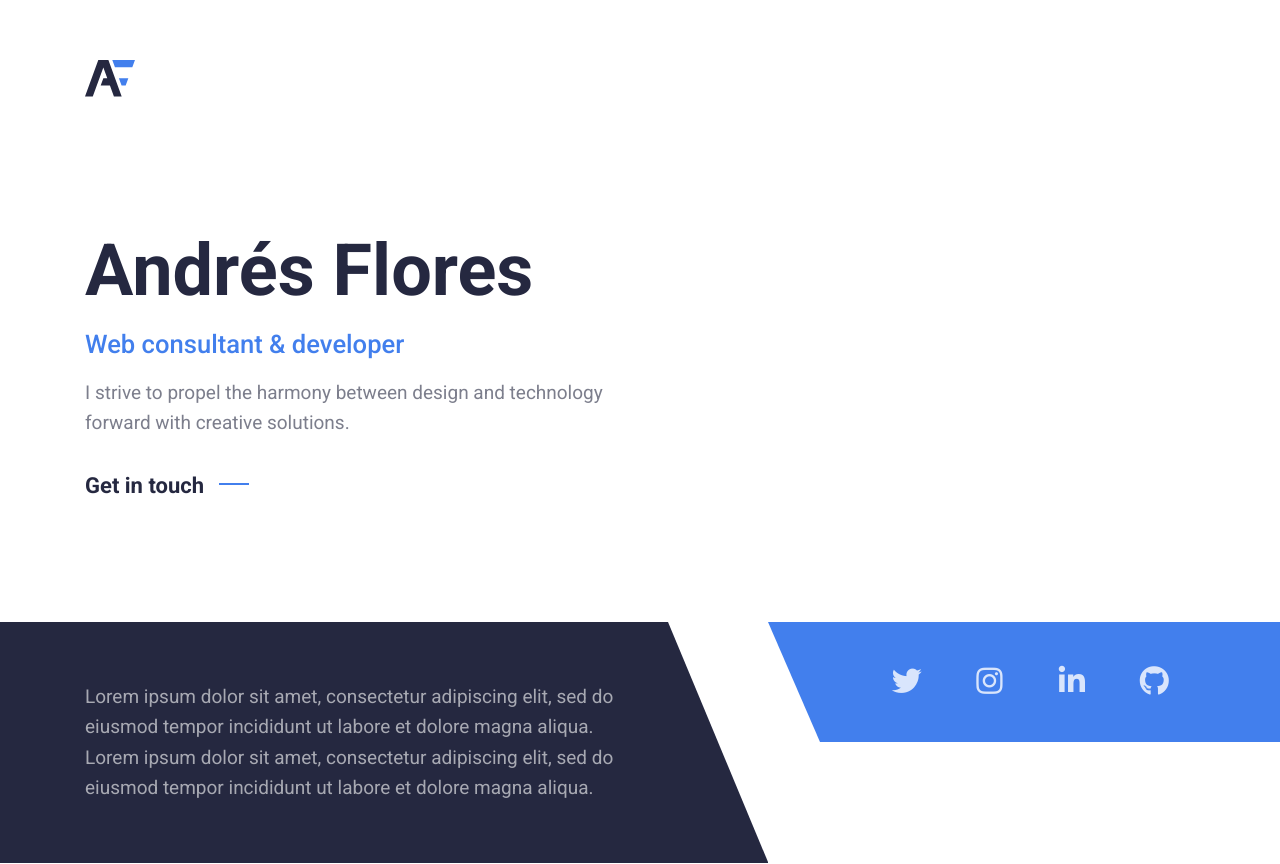
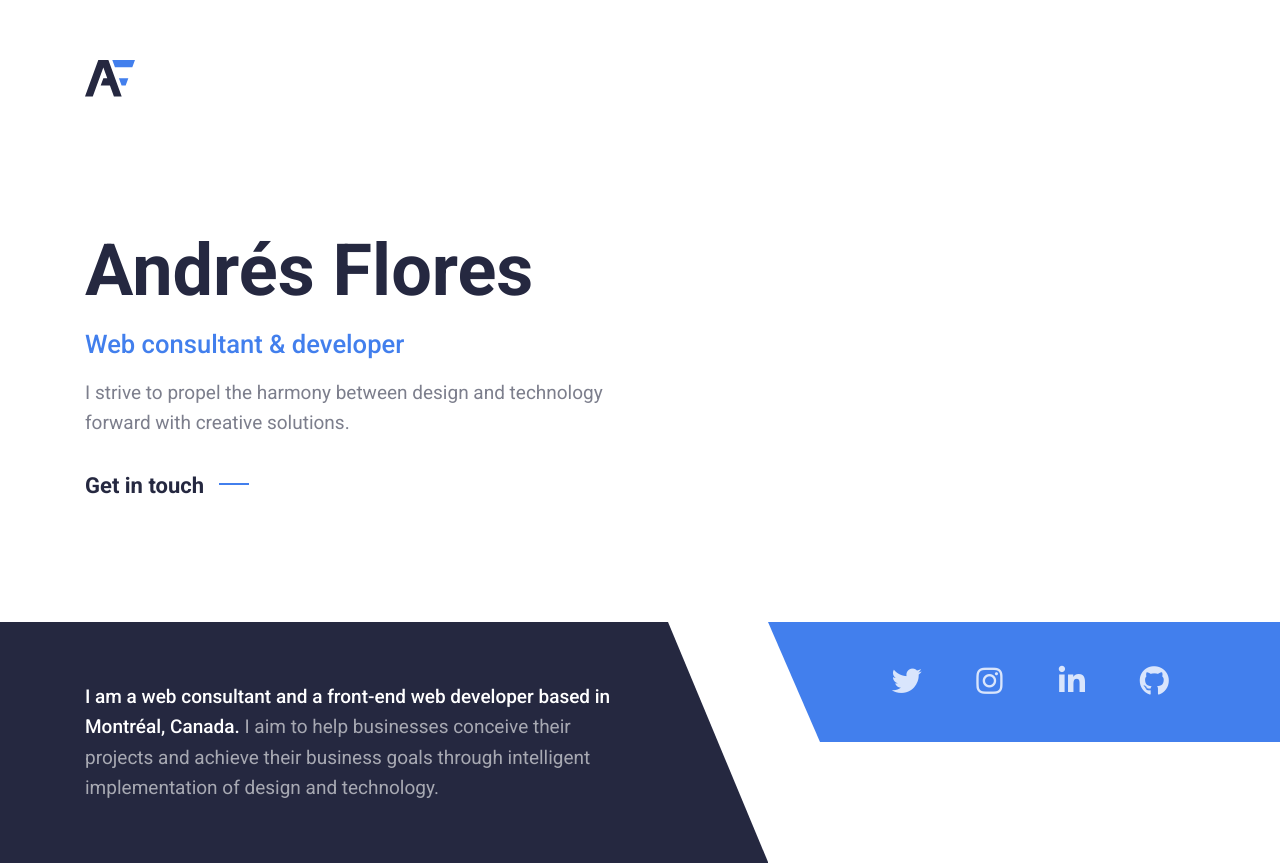
Before and after one commit to andresfloresdev/andresflores.ca, a Nuxt app: page / in a window 1280 px wide. Shown: the top 864 px of the page. Built offline with nearby package versions, Linux system fonts and the light colour scheme.

Commit message:
Replace filler text

```diff
--- a/components/About.vue
+++ b/components/About.vue
@@ -5,7 +5,7 @@
     </h2>
     <div class="about-text-wrap">
       <p class="about-text">
-        Lorem ipsum dolor sit amet, consectetur adipiscing elit, sed do eiusmod tempor incididunt ut labore et dolore magna aliqua. Lorem ipsum dolor sit amet, consectetur adipiscing elit, sed do eiusmod tempor incididunt ut labore et dolore magna aliqua.
+        <strong class="about-text-strong">I am a web consultant and a front-end web developer based in Montréal, Canada.</strong> I aim to help businesses conceive their projects and achieve their business goals through intelligent implementation of design and technology.
       </p>
     </div>
     <div class="about-socials-wrap" :style="{ backgroundColor: socialColor }">
```
